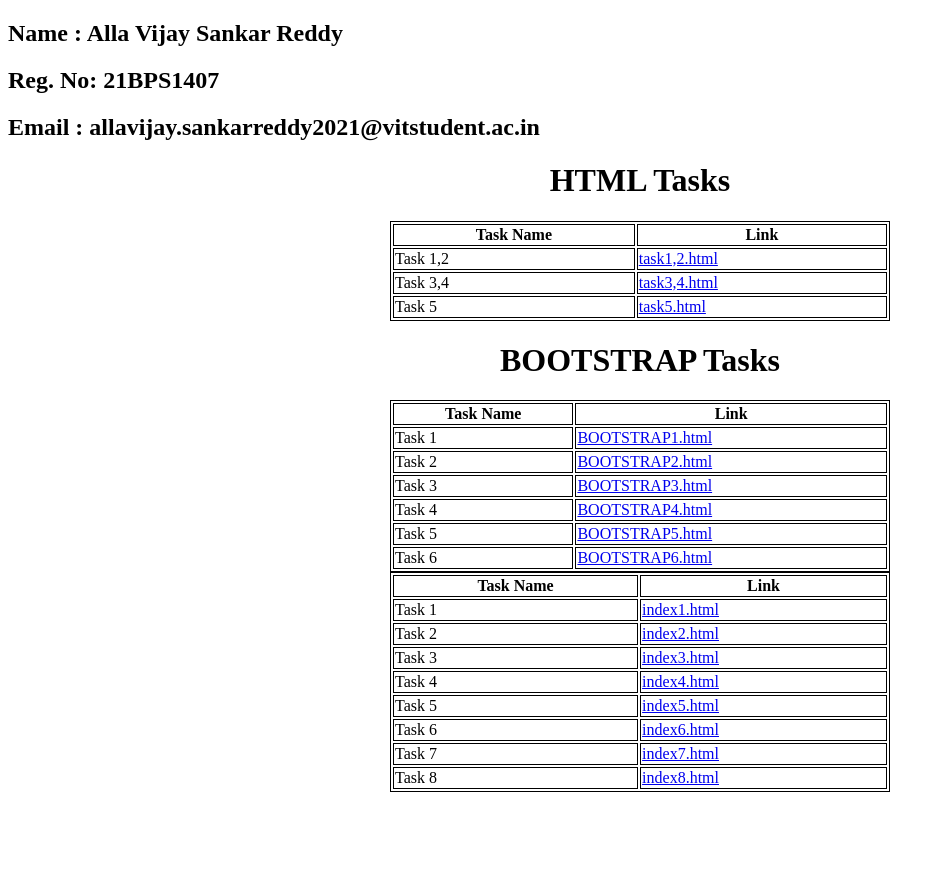
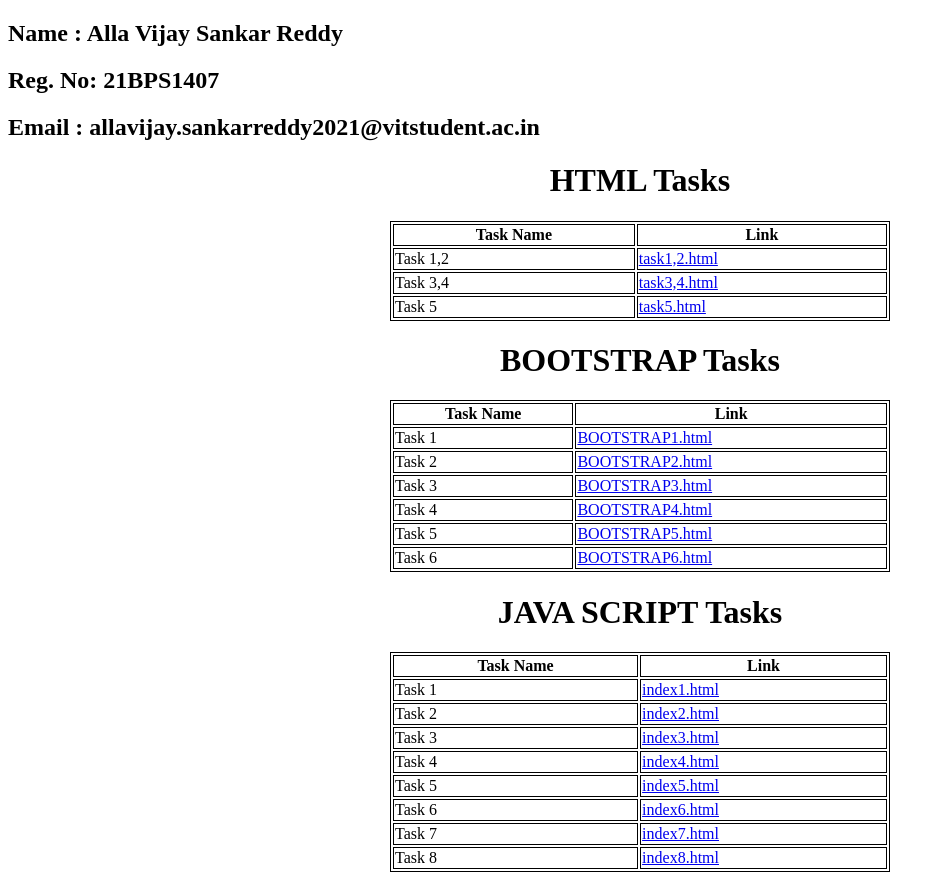
Before and after one commit to vijaysankarreddy/Tasks, a plain HTML site: page index.html in a window 1280 px wide. Shown: the whole page, without its empty margins (0-945 px from the left). Before the commit the page ends 800 px from the top, so only its background shows below. Drawn offline with Linux system fonts and the light colour scheme.

Commit message:
Update index.html

```diff
--- a/index.html
+++ b/index.html
@@ -88,6 +88,7 @@
             </tr>
         </table>
     </div>
+    <h1 style="text-align: center;">JAVA SCRIPT Tasks</h1>
     <div class="jsdiv">
         <table>
             <tr>
```
